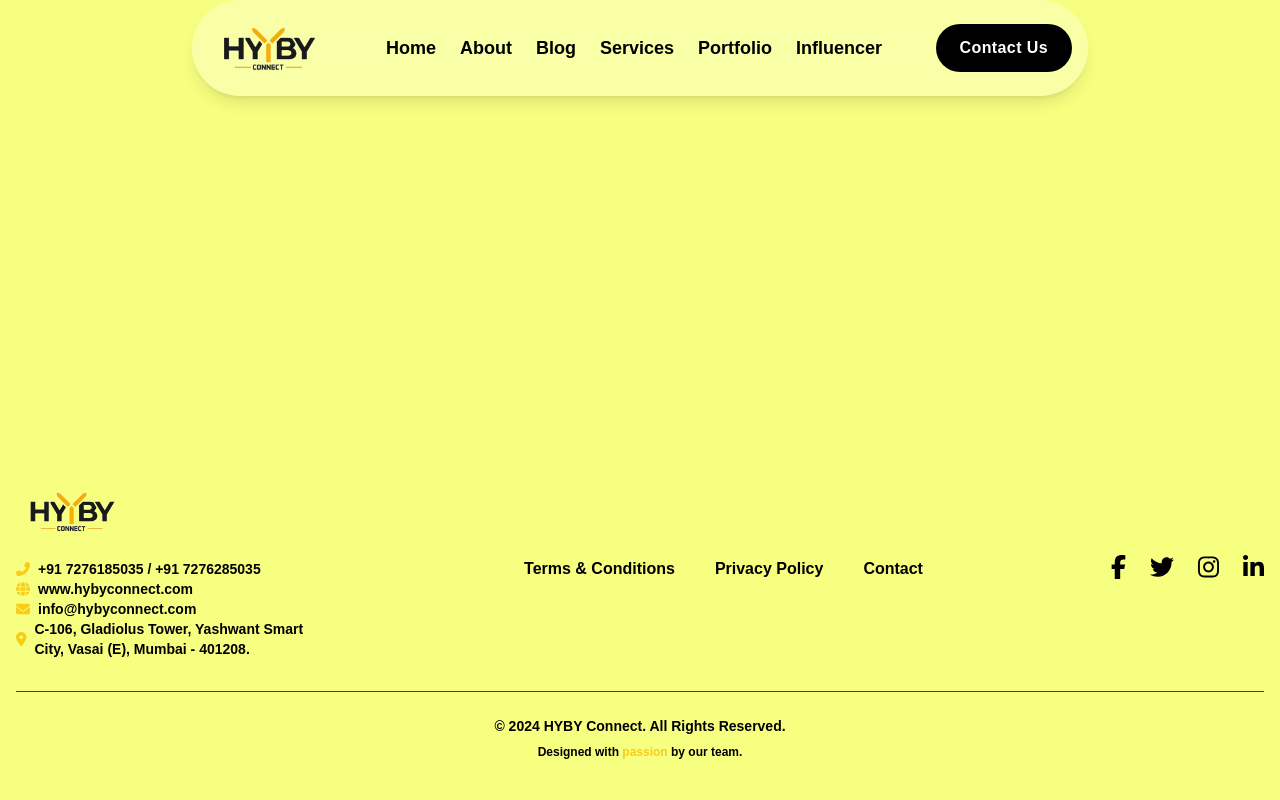
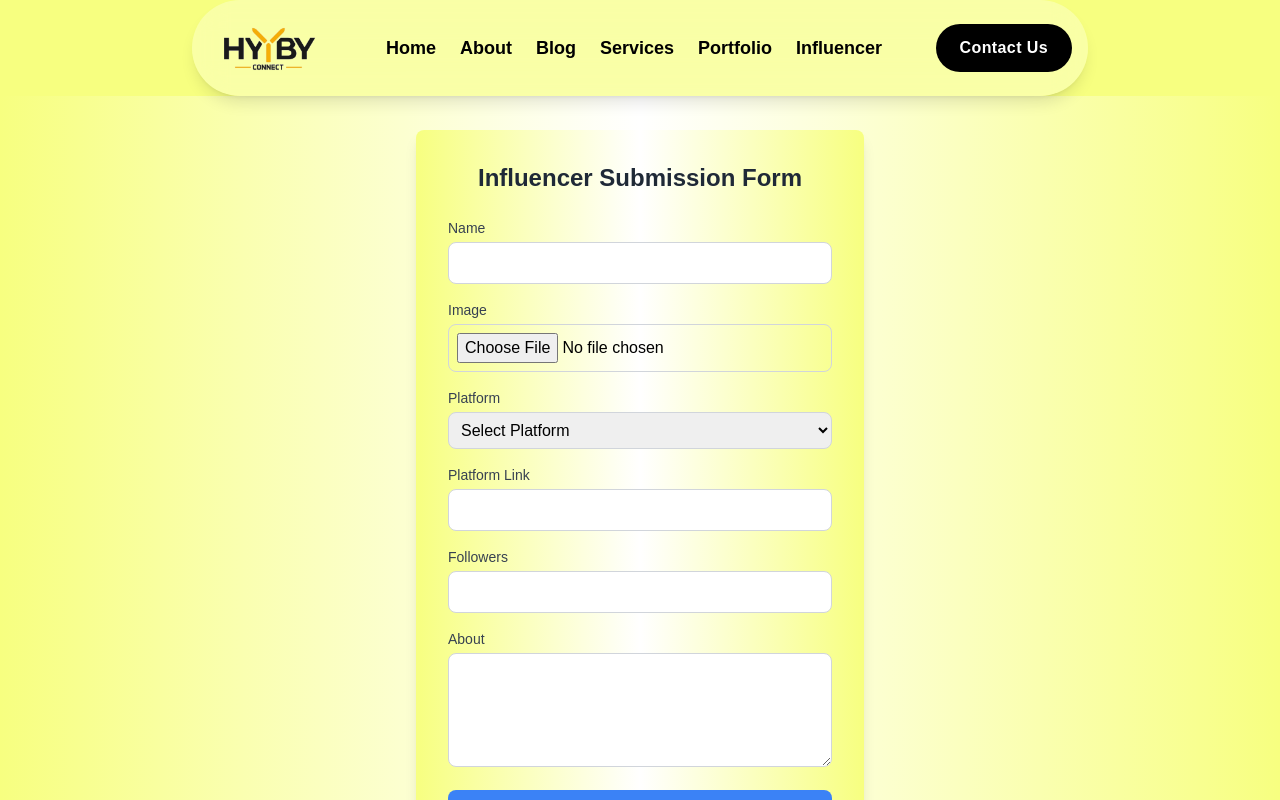
Before and after one commit to bobbygour30/testing, a React (Vite) app: page /influencerdetails in a window 1280 px wide. Shown: the top 800 px of the page. Built offline with nearby package versions, Linux system fonts and the light colour scheme.

Commit message:
added influencer details page

```diff
--- a/package.json
+++ b/package.json
@@ -14,6 +14,7 @@
     "@fortawesome/free-brands-svg-icons": "^6.7.2",
     "@fortawesome/free-solid-svg-icons": "^6.7.2",
     "@fortawesome/react-fontawesome": "^0.2.2",
+    "framer-motion": "^11.16.0",
     "react": "^18.3.1",
     "react-dom": "^18.3.1",
     "react-router-dom": "^7.0.2",
--- a/src/App.jsx
+++ b/src/App.jsx
@@ -19,6 +19,7 @@ import UIInfo from "./pages/UIInfo";
 import InfluencerInfo from "./pages/InfluencerInfo";
 import MetaAndGoogleAdsInfo from "./pages/MetaAndGoogleAdsInfo";
 import Influencer from "./pages/Influencer";
+import InfluencerDetails from "./pages/InfluencerDetails";
 
 const App = () => {
   return (
@@ -37,6 +38,7 @@ const App = () => {
           <Route path="/terms" element={<TermsAndConditions />} />
           <Route path="/privacy" element={<PrivacyPolicy />} />
           <Route path="/influencer" element={<Influencer />} />
+          <Route path="/influencerdetails" element={<InfluencerDetails />} />
           <Route path="/services/graphics" element={<GraphicsInfo />} />
           <Route path="/services/video" element={<VideoInfo />} />
           <Route path="/services/content" element={<ContentInfo />} />
--- a/src/pages/Influencer.jsx
+++ b/src/pages/Influencer.jsx
@@ -1,6 +1,7 @@
 import React from "react";
 import assets from "../assets/assests";
 import { useState } from "react";
+import { Link } from "react-router-dom";
 
 const Influencer = () => {
   const [activeCategory, setActiveCategory] = useState("Beauty");
@@ -66,9 +67,11 @@ const Influencer = () => {
             </h1>
             <h2 className="text-5xl md:text-5xl font-bold">Influencer</h2>
             <p className="text-base text-gray-500">For Your Business</p>
+            <Link to={"/influencerdetails"}>
               <button className="mt-6 bg-black text-white px-6 py-3 rounded-lg hover:bg-gray-800">
                 Get Started
               </button>
+            </Link>
           </div>
 
           {/* Image Section */}
@@ -266,23 +269,56 @@ const Influencer = () => {
       </div>
       <div className="container mx-auto px-4">
         <h2 className="text-2xl font-bold mb-8 text-center">
-          Our Popular Influencers
+          What We Provide ?
         </h2>
         <div className="grid grid-cols-1 sm:grid-cols-2 md:grid-cols-3 gap-6">
-          {Array(6)
-            .fill("")
-            .map((_, index) => (
+          {[
+            {
+              title: "Brand Promotion",
+              icon: "fas fa-bullhorn", // Megaphone for promotion
+              description:
+                "Boosts brand visibility and recognition through strategic campaigns that highlight the unique qualities of your brand across multiple platforms.",
+            },
+            {
+              title: "Song Promotion",
+              icon: "fas fa-music", // Music note for songs
+              description:
+                "Focuses on increasing a song's reach and popularity by sharing it on social media, streaming platforms, and engaging audiences through music-related content.",
+            },
+            {
+              title: "Meme Marketing",
+              icon: "fas fa-laugh-squint", // Laughing emoji for memes
+              description:
+                "Leverages humor and relatable content in the form of memes to create viral campaigns, enhancing engagement and spreading brand awareness.",
+            },
+            {
+              title: "Event Promotion",
+              icon: "fas fa-calendar-alt", // Calendar for events
+              description:
+                "Drives attendance and visibility for events by utilizing social media, email campaigns, and targeted advertising to generate buzz and excitement.",
+            },
+            {
+              title: "Content Marketing",
+              icon: "fas fa-pen-nib", // Pen nib for content creation
+              description:
+                "Builds trust and authority by creating valuable, engaging, and informative content tailored to your target audience, driving traffic and fostering loyalty.",
+            },
+            {
+              title: "Movie Marketing",
+              icon: "fas fa-film", // Film strip for movies
+              description:
+                "Maximizes a film's reach through trailers, posters, social media campaigns, and collaborations, building anticipation and driving box office success.",
+            },
+          ].map((item, index) => (
             <div
               key={index}
-                className="border rounded-lg p-6 shadow-lg bg-white text-center"
+              className="border rounded-lg p-6 shadow-lg bg-gradient-to-r from-[#F7FF80] via-[white] to-[#F7FF80] text-center"
             >
               <div className="flex items-center justify-center mb-4 text-lg text-gray-700">
-                  <i className="fas fa-users text-blue-500 text-2xl"></i>
-                  <span className="ml-3 font-medium">
-                    Social Media Management
-                  </span>
+                <i className={`${item.icon} text-blue-500 text-2xl`}></i>
+                <span className="ml-3 font-bold text-2xl">{item.title}</span>
               </div>
-                <div className="text-sm text-gray-500">Data</div>
+              <div className="text-sm text-gray-500">{item.description}</div>
             </div>
           ))}
         </div>
--- /dev/null
+++ b/src/pages/InfluencerDetails.jsx
@@ -0,0 +1,168 @@
+import React, { useState } from "react";
+
+const InfluencerDetails = () => {
+  const [formData, setFormData] = useState({
+    name: "",
+    platform: "",
+    platformLink: "",
+    followers: "",
+    about: "",
+  });
+
+  const [photo, setPhoto] = useState(null); // For storing the uploaded photo
+  const [preview, setPreview] = useState(null); // For image preview
+
+  const handleChange = (e) => {
+    const { name, value } = e.target;
+    setFormData({ ...formData, [name]: value });
+  };
+
+  const handlePhotoChange = (e) => {
+    const file = e.target.files[0];
+    if (file) {
+      setPhoto(file);
+      setPreview(URL.createObjectURL(file)); // Generate a preview URL
+    }
+  };
+
+  const handleSubmit = async (e) => {
+    e.preventDefault();
+    const data = new FormData();
+    data.append("name", formData.name);
+    data.append("platform", formData.platform);
+    data.append("platformLink", formData.platformLink);
+    data.append("followers", formData.followers);
+    data.append("about", formData.about);
+    data.append("photo", photo);
+
+    try {
+      const response = await fetch("https://your-backend-endpoint.com/api/influencers", {
+        method: "POST",
+        body: data,
+      });
+
+      if (response.ok) {
+        alert("Influencer data submitted successfully!");
+        setFormData({ name: "", platform: "", platformLink: "", followers: "", about: "" });
+        setPhoto(null);
+        setPreview(null);
+      } else {
+        alert("Failed to submit influencer data.");
+      }
+    } catch (error) {
+      console.error("Error submitting data:", error);
+      alert("An error occurred. Please try again.");
+    }
+  };
+
+  return (
+    <div className="min-h-screen bg-gradient-to-r from-[#F7FF80] via-white to-[#F7FF80] flex items-center justify-center p-6">
+      <div className="w-full max-w-md bg-gradient-to-r from-[#F7FF80] via-white to-[#F7FF80] rounded-lg shadow-lg p-8">
+        <h2 className="text-2xl font-bold text-gray-800 text-center mb-6">
+          Influencer Submission Form
+        </h2>
+        <form onSubmit={handleSubmit} className="space-y-4">
+          {/* Name */}
+          <div>
+            <label className="block text-sm font-medium text-gray-700">Name</label>
+            <input
+              type="text"
+              name="name"
+              value={formData.name}
+              onChange={handleChange}
+              required
+              className="w-full mt-1 p-2 border border-gray-300 rounded-lg focus:ring focus:ring-blue-300"
+            />
+          </div>
+
+          {/* Photo Upload */}
+          <div>
+            <label className="block text-sm font-medium text-gray-700">Image</label>
+            <input
+              type="file"
+              accept="image/*"
+              onChange={handlePhotoChange}
+              required
+              className="w-full mt-1 p-2 border border-gray-300 rounded-lg focus:ring focus:ring-blue-300"
+            />
+            {preview && (
+              <img
+                src={preview}
+                alt="Preview"
+                className="mt-4 w-full h-40 object-cover rounded-lg border"
+              />
+            )}
+          </div>
+
+          {/* Platform */}
+          <div>
+            <label className="block text-sm font-medium text-gray-700">Platform</label>
+            <select
+              name="platform"
+              value={formData.platform}
+              onChange={handleChange}
+              required
+              className="w-full mt-1 p-2 border border-gray-300 rounded-lg focus:ring focus:ring-blue-300"
+            >
+              <option value="">Select Platform</option>
+              <option value="Instagram">Instagram</option>
+              <option value="YouTube">YouTube</option>
+              <option value="TikTok">TikTok</option>
+              <option value="Twitter">Twitter</option>
+              <option value="Facebook">Facebook</option>
+            </select>
+          </div>
+
+          {/* Platform Link */}
+          <div>
+            <label className="block text-sm font-medium text-gray-700">Platform Link</label>
+            <input
+              type="url"
+              name="platformLink"
+              value={formData.platformLink}
+              onChange={handleChange}
+              required
+              className="w-full mt-1 p-2 border border-gray-300 rounded-lg focus:ring focus:ring-blue-300"
+            />
+          </div>
+
+          {/* Followers */}
+          <div>
+            <label className="block text-sm font-medium text-gray-700">Followers</label>
+            <input
+              type="number"
+              name="followers"
+              value={formData.followers}
+              onChange={handleChange}
+              required
+              className="w-full mt-1 p-2 border border-gray-300 rounded-lg focus:ring focus:ring-blue-300"
+            />
+          </div>
+
+          {/* About */}
+          <div>
+            <label className="block text-sm font-medium text-gray-700">About</label>
+            <textarea
+              name="about"
+              value={formData.about}
+              onChange={handleChange}
+              required
+              className="w-full mt-1 p-2 border border-gray-300 rounded-lg focus:ring focus:ring-blue-300"
+              rows="4"
+            ></textarea>
+          </div>
+
+          {/* Submit Button */}
+          <button
+            type="submit"
+            className="w-full bg-blue-500 text-white py-2 px-4 rounded-lg hover:bg-blue-600 transition duration-300"
+          >
+            Submit
+          </button>
+        </form>
+      </div>
+    </div>
+  );
+};
+
+export default InfluencerDetails;
```
Also changed, not shown: 1 other file (tests, documents, lock files or other folders). Lines whose indentation alone changed are shown as unchanged.
